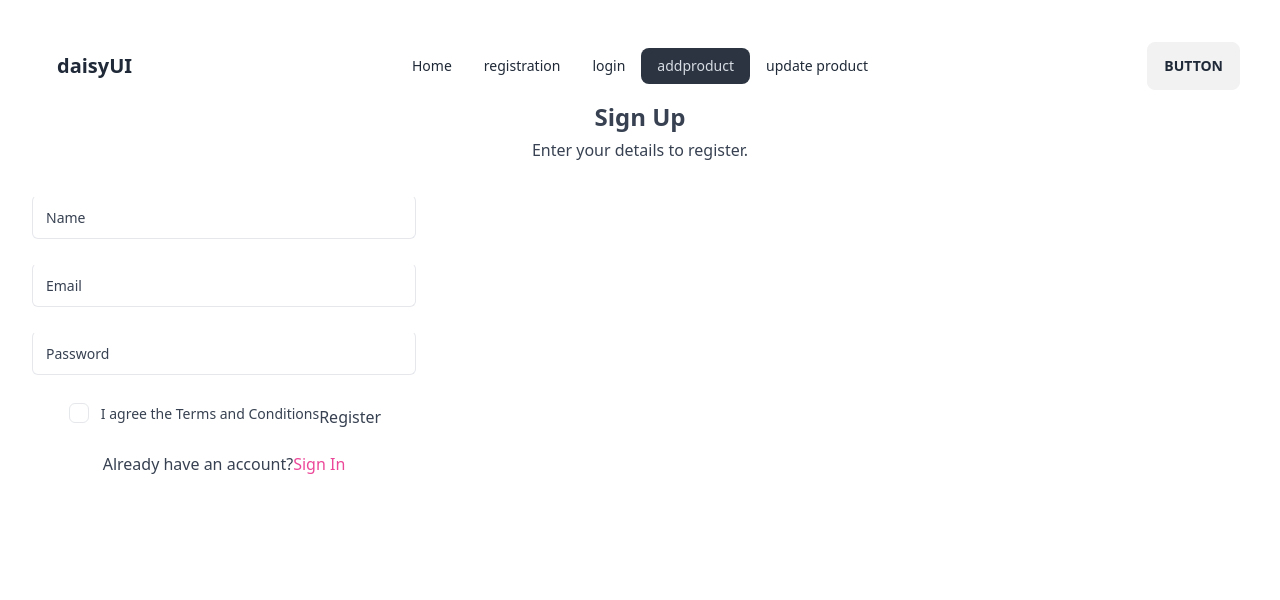
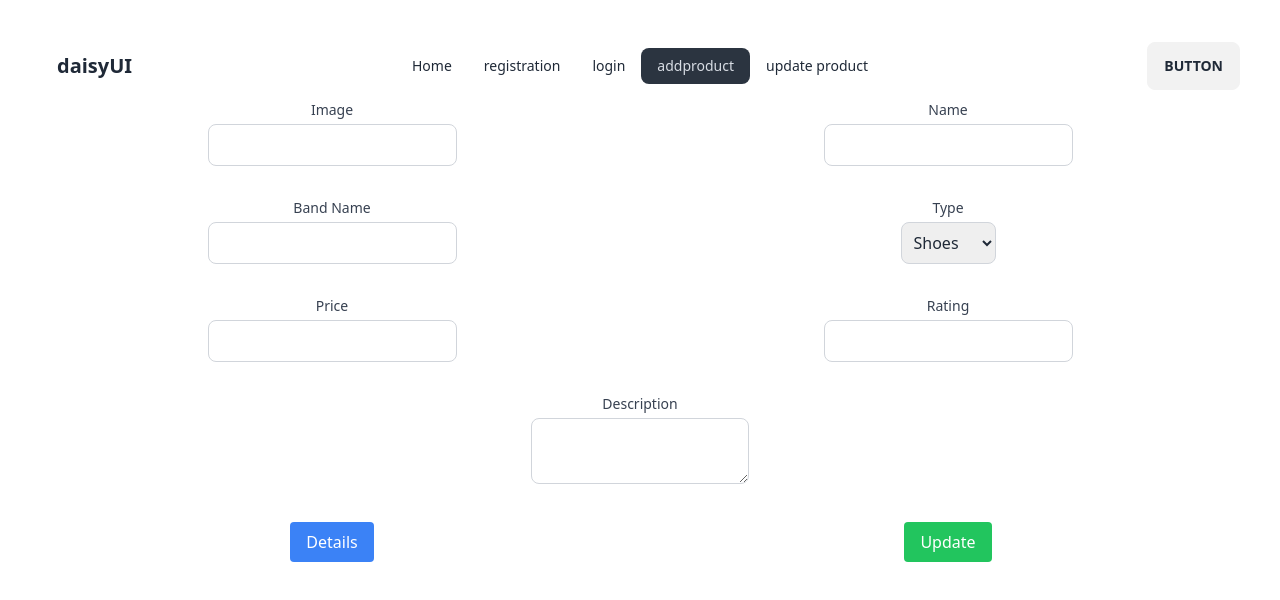
Before and after one commit to Pritom003/Brand-Shop-client, a React (Vite) app: page /Add in a window 1280 px wide. Shown: the top 600 px of the page. Built offline with nearby package versions, Linux system fonts and the light colour scheme.

Commit message:
added products and registration routs data

```diff
--- a/package.json
+++ b/package.json
@@ -15,7 +15,8 @@
     "react": "^18.2.0",
     "react-dom": "^18.2.0",
     "react-router-dom": "^6.17.0",
-    "sort-by": "^1.2.0"
+    "sort-by": "^1.2.0",
+    "sweetalert2": "^11.7.32"
   },
   "devDependencies": {
     "@types/react": "^18.2.15",
--- a/src/COMPONENT/Pages/AddProduct.jsx
+++ b/src/COMPONENT/Pages/AddProduct.jsx
@@ -1,133 +1,140 @@
 import React from 'react';
+import Swal from 'sweetalert2';
 
 const AddProduct = () => {
+  const handlechange = (e) => {
+    e.preventDefault();
+    const form = e.target;
+    const photo=form.photo.value
+    const name = form.name.value;
+    const bandName = form.bandName.value;
+    const type = form.type.value;
+    const price = form.price.value;
+    const rating = form.rating.value;
+    const description = form.description.value;
+    const mydata = {
+      name,
+      bandName,
+      type,
+      price,
+      rating,
+      description,
+      photo
+    };
+    console.log(mydata);
+    // send backend data
+     fetch('http://localhost:5000/products',{
+      method:'POST',
+      headers:{
+        "Content-Type":"application/json",
+      },
+      body:JSON.stringify(mydata)
+     })
+     .then(res=>res.json())
+     .then(data=>{
+      console.log(data)
+      if(data.insertedId){
+        Swal.fire({
+          position: 'top-end',
+          icon: 'success',
+          title: 'Your work has been saved',
+          showConfirmButton: false,
+          timer: 1500
+        })
+
+      }
+     })
+  };
+
   return (
     <div>
-      <div
-  className="relative flex flex-col rounded-xl bg-transparent bg-clip-border text-gray-700 shadow-none">
-  <h4
-  className="block font-sans text-2xl font-semibold leading-snug tracking-normal text-blue-gray-900 antialiased">
-    Sign Up
-  </h4>
-  <p
-  className="mt-1 block font-sans text-base font-normal leading-relaxed text-gray-700 antialiased">
-    Enter your details to register.
-  </p>
-  <form
-  className="mt-8 mb-2 w-80 max-w-screen-lg sm:w-96">
-    <div
-  className="mb-4 flex flex-col gap-6">
-      <div
-  className="relative h-11 w-full min-w-[200px]">
-        <input
+      <form onSubmit={handlechange} className="grid grid-cols-1 sm:grid-cols-1 md:grid-cols-2 lg:grid-cols-2 gap-4">
+        <div className="mb-4 sm:grid-cols-2 lg:grid-cols-1">
+          <label className="block text-sm font-medium text-gray-700">Image</label>
+          <input
+            type="photo"
 
-  className="peer h-full w-full rounded-md border border-blue-gray-200 border-t-transparent bg-transparent px-3 py-3 font-sans text-sm font-normal text-blue-gray-700 outline outline-0 transition-all placeholder-shown:border placeholder-shown:border-blue-gray-200 placeholder-shown:border-t-blue-gray-200 focus:border-2 focus:border-pink-500 focus:border-t-transparent focus:outline-0 disabled:border-0 disabled:bg-blue-gray-50"
-          placeHolder=" "
-        />
-        <label
-  className="before:content[' '] after:content[' '] pointer-events-none absolute left-0 -top-1.5 flex h-full w-full select-none text-[11px] font-normal leading-tight text-blue-gray-400 transition-all before:pointer-events-none before:mt-[6.5px] before:mr-1 before:box-border before:block before:h-1.5 before:w-2.5 before:rounded-tl-md before:border-t before:border-l before:border-blue-gray-200 before:transition-all after:pointer-events-none after:mt-[6.5px] after:ml-1 after:box-border after:block after:h-1.5 after:w-2.5 after:flex-grow after:rounded-tr-md after:border-t after:border-r after:border-blue-gray-200 after:transition-all peer-placeholder-shown:text-sm peer-placeholder-shown:leading-[4.1] peer-placeholder-shown:text-blue-gray-500 peer-placeholder-shown:before:border-transparent peer-placeholder-shown:after:border-transparent peer-focus:text-[11px] peer-focus:leading-tight peer-focus:text-pink-500 peer-focus:before:border-t-2 peer-focus:before:border-l-2 peer-focus:before:!border-pink-500 peer-focus:after:border-t-2 peer-focus:after:border-r-2 peer-focus:after:!border-pink-500 peer-disabled:text-transparent peer-disabled:before:border-transparent peer-disabled:after:border-transparent peer-disabled:peer-placeholder-shown:text-blue-gray-500">
-          Name
-        </label>
-      </div>
-      <div
-  className="relative h-11 w-full min-w-[200px]">
-        <input
+            name="photo"
+            className="mt-1 p-2 rounded-lg border border-gray-300 focus:ring focus:ring-indigo-200 focus:outline-none"
+          />
+        </div>
 
-  className="peer h-full w-full rounded-md border border-blue-gray-200 border-t-transparent bg-transparent px-3 py-3 font-sans text-sm font-normal text-blue-gray-700 outline outline-0 transition-all placeholder-shown:border placeholder-shown:border-blue-gray-200 placeholder-shown:border-t-blue-gray-200 focus:border-2 focus:border-pink-500 focus:border-t-transparent focus:outline-0 disabled:border-0 disabled:bg-blue-gray-50"
-          placeHolder=" "
-        />
-        <label
-  className="before:content[' '] after:content[' '] pointer-events-none absolute left-0 -top-1.5 flex h-full w-full select-none text-[11px] font-normal leading-tight text-blue-gray-400 transition-all before:pointer-events-none before:mt-[6.5px] before:mr-1 before:box-border before:block before:h-1.5 before:w-2.5 before:rounded-tl-md before:border-t before:border-l before:border-blue-gray-200 before:transition-all after:pointer-events-none after:mt-[6.5px] after:ml-1 after:box-border after:block after:h-1.5 after:w-2.5 after:flex-grow after:rounded-tr-md after:border-t after:border-r after:border-blue-gray-200 after:transition-all peer-placeholder-shown:text-sm peer-placeholder-shown:leading-[4.1] peer-placeholder-shown:text-blue-gray-500 peer-placeholder-shown:before:border-transparent peer-placeholder-shown:after:border-transparent peer-focus:text-[11px] peer-focus:leading-tight peer-focus:text-pink-500 peer-focus:before:border-t-2 peer-focus:before:border-l-2 peer-focus:before:!border-pink-500 peer-focus:after:border-t-2 peer-focus:after:border-r-2 peer-focus:after:!border-pink-500 peer-disabled:text-transparent peer-disabled:before:border-transparent peer-disabled:after:border-transparent peer-disabled:peer-placeholder-shown:text-blue-gray-500">
-          Email
-        </label>
-      </div>
-      <div
-  className="relative h-11 w-full min-w-[200px]">
-        <input
-          type="password"
+        <div className="mb-4 sm:grid-cols-2 lg:grid-cols-1">
+          <label className="block text-sm font-medium text-gray-700">Name</label>
+          <input
+            type="text"
 
-  className="peer h-full w-full rounded-md border border-blue-gray-200 border-t-transparent bg-transparent px-3 py-3 font-sans text-sm font-normal text-blue-gray-700 outline outline-0 transition-all placeholder-shown:border placeholder-shown:border-blue-gray-200 placeholder-shown:border-t-blue-gray-200 focus:border-2 focus:border-pink-500 focus:border-t-transparent focus:outline-0 disabled:border-0 disabled:bg-blue-gray-50"
-          placeHolder=" "
-        />
-        <label
-  className="before:content[' '] after:content[' '] pointer-events-none absolute left-0 -top-1.5 flex h-full w-full select-none text-[11px] font-normal leading-tight text-blue-gray-400 transition-all before:pointer-events-none before:mt-[6.5px] before:mr-1 before:box-border before:block before:h-1.5 before:w-2.5 before:rounded-tl-md before:border-t before:border-l before:border-blue-gray-200 before:transition-all after:pointer-events-none after:mt-[6.5px] after:ml-1 after:box-border after:block after:h-1.5 after:w-2.5 after:flex-grow after:rounded-tr-md after:border-t after:border-r after:border-blue-gray-200 after:transition-all peer-placeholder-shown:text-sm peer-placeholder-shown:leading-[4.1] peer-placeholder-shown:text-blue-gray-500 peer-placeholder-shown:before:border-transparent peer-placeholder-shown:after:border-transparent peer-focus:text-[11px] peer-focus:leading-tight peer-focus:text-pink-500 peer-focus:before:border-t-2 peer-focus:before:border-l-2 peer-focus:before:!border-pink-500 peer-focus:after:border-t-2 peer-focus:after:border-r-2 peer-focus:after:!border-pink-500 peer-disabled:text-transparent peer-disabled:before:border-transparent peer-disabled:after:border-transparent peer-disabled:peer-placeholder-shown:text-blue-gray-500">
-          Password
-        </label>
-      </div>
-    </div>
-    <div
-  className="inline-flex items-center">
-      <label
+            name="name"
+            className="mt-1 p-2 rounded-lg border border-gray-300 focus:ring focus:ring-indigo-200 focus:outline-none"
+          />
+        </div>
 
-  className="relative -ml-2.5 flex cursor-pointer items-center rounded-full p-3"
-        for="checkbox"
-        data-ripple-dark="true"
-      >
-        <input
-          type="checkbox"
+        <div className="mb-4 sm:grid-cols-2 lg:grid-cols-1">
+          <label className="block text-sm font-medium text-gray-700">Band Name</label>
+          <input
+            type="text"
 
-  className="before:content[''] peer relative h-5 w-5 cursor-pointer appearance-none rounded-md border border-blue-gray-200 transition-all before:absolute before:top-2/4 before:left-2/4 before:block before:h-12 before:w-12 before:-translate-y-2/4 before:-translate-x-2/4 before:rounded-full before:bg-blue-gray-500 before:opacity-0 before:transition-opacity checked:border-pink-500 checked:bg-pink-500 checked:before:bg-pink-500 hover:before:opacity-10"
-          id="checkbox"
-        />
-        <span
-  className="pointer-events-none absolute top-2/4 left-2/4 -translate-y-2/4 -translate-x-2/4 text-white opacity-0 transition-opacity peer-checked:opacity-100">
-          <svg
-            xmlns="http://www.w3.org/2000/svg"
+            name="bandName"
+            className="mt-1 p-2 rounded-lg border border-gray-300 focus:ring focus:ring-indigo-200 focus:outline-none"
+          />
+        </div>
 
-  className="h-3.5 w-3.5"
-            viewBox="0 0 20 20"
-            fill="currentColor"
-            stroke="currentColor"
-            stroke-width="1"
+        <div className="mb-4 sm:grid-cols-2 lg:grid-cols-1">
+          <label className="block text-sm font-medium text-gray-700">Type</label>
+          <select
+
+            name="type"
+            className="mt-1 p-2 rounded-lg border border-gray-300 focus:ring focus:ring-indigo-200 focus:outline-none"
           >
-            <path
-              fill-rule="evenodd"
-              d="M16.707 5.293a1 1 0 010 1.414l-8 8a1 1 0 01-1.414 0l-4-4a1 1 0 011.414-1.414L8 12.586l7.293-7.293a1 1 0 011.414 0z"
-              clip-rule="evenodd"
-            ></path>
-          </svg>
-        </span>
-      </label>
-      <label
+            <option value="shoes">Shoes</option>
+            <option value="shirt">Shirt</option>
+            <option value="t-shirt">T-Shirt</option>
+            <option value="glasses">Glasses</option>
+            <option value="cap">Cap</option>
+          </select>
+        </div>
 
-  className="mt-px cursor-pointer select-none font-light text-gray-700"
-        for="checkbox"
-      >
-        <p
-  className="flex items-center font-sans text-sm font-normal leading-normal text-gray-700 antialiased">
-          I agree the
-          <a
+        <div className="mb-4 sm:grid-cols-2 lg:grid-cols-1">
+          <label className="block text-sm font-medium text-gray-700">Price</label>
+          <input
+            type="number"
 
-  className="font-medium transition-colors hover:text-pink-500"
-            href="#"
-          >
-            &nbsp;Terms and Conditions
-          </a>
-        </p>
-      </label>
-    </div>
-    <button
+            name="price"
+            className="mt-1 p-2 rounded-lg border border-gray-300 focus:ring focus:ring-indigo-200 focus:outline-none"
+          />
+        </div>
 
-  classNameName="mt-6 block w-full select-none rounded-lg bg-pink-500 py-3 px-6 text-center align-middle font-sans text-xs font-bold uppercase text-white shadow-md shadow-pink-500/20 transition-all hover:shadow-lg hover:shadow-pink-500/40 focus:opacity-[0.85] focus:shadow-none active:opacity-[0.85] active:shadow-none disabled:pointer-events-none disabled:opacity-50 disabled:shadow-none"
-      type="button"
-      data-ripple-light="true"
-    >
-      Register
-    </button>
-    <p
-  className="mt-4 block text-center font-sans text-base font-normal leading-relaxed text-gray-700 antialiased">
-      Already have an account?
-      <a
+        <div className="mb-4 sm:grid-cols-2 lg:grid-cols-1">
+          <label className="block text-sm font-medium text-gray-700">Rating</label>
+          <input
+            type="number"
 
-  className="font-medium text-pink-500 transition-colors hover:text-blue-700"
-        href="#"
-      >
-        Sign In
-      </a>
-    </p>
-  </form>
-</div>
+            name="rating"
+            className="mt-1 p-2 rounded-lg border border-gray-300 focus:ring focus:ring-indigo-200 focus:outline-none"
+          />
+        </div>
 
+        <div className="mb-4 sm:grid-cols-2 lg:grid-cols-1 col-span-2">
+          <label className="block text-sm font-medium text-gray-700">Description</label>
+          <textarea
+
+            name="description"
+            className="mt-1 p-2 rounded-lg border border-gray-300 focus:ring focus:ring-indigo-200 focus:outline-none"
+          ></textarea>
+        </div>
+
+        <div>
+          <button type="button" className="bg-blue-500 text-white px-4 py-2 rounded hover:bg-blue-600">
+            Details
+          </button>
+        </div>
+
+        <div>
+          <button type="submit" className="bg-green-500 text-white px-4 py-2 rounded hover:bg-green-600">
+            Update
+          </button>
+        </div>
+      </form>
     </div>
   );
 };
--- a/src/COMPONENT/Pages/Home.jsx
+++ b/src/COMPONENT/Pages/Home.jsx
@@ -21,7 +21,7 @@ fetch('homecard.json')
           data?.map((item)=>
 
           <div  key={item.id} className="card w-36 glass ">
-             <Link to='/add'>
+             <Link to='/product'>
       <figure><img src={item.image} alt="car!"/></figure>
       <div className="card-body">
         <h2 className="card-title">{item.name}</h2>
--- a/src/COMPONENT/Pages/Registration.jsx
+++ b/src/COMPONENT/Pages/Registration.jsx
@@ -1,10 +1,68 @@
 import React from 'react';
 
 const Registration = () => {
+const handleregister=e=>{
+  e.preventDefault()
+  const form = e.target;
+  const photo=form.photo.value
+  const name = form.name.value;
+ const email = form.email.value;
+ const password=form.password.value
+const info={photo,email,name,password}
+console.log(info)
+
+
+
+}
+
+
+
+
   return (
-    <div>
-      Registration
+    <div  className="hero min-h-screen bg-base-200">
+      <div className="hero-content flex-col lg:flex-row-reverse">
+        <div className="text-center lg:text-left">
+          <h1 className="text-5xl font-bold">Registration now!</h1>
+          <p className="py-6">Provident cupiditate voluptatem et in. Quaerat fugiat ut assumenda excepturi exercitationem quasi. In deleniti eaque aut repudiandae et a id nisi.</p>
+        </div>
+        <div className="card flex-shrink-0 w-full max-w-sm shadow-2xl bg-base-100">
+          <form onSubmit={handleregister} className="card-body">
 
+          <div className="form-control">
+              <label className="label">
+                <span className="label-text">photo</span>
+              </label>
+              <input type="photo" name='photo' placeholder="photourl" className="input input-bordered" required />
+            </div>
+
+            <div className="form-control">
+              <label className="label">
+                <span className="label-text">name</span>
+              </label>
+              <input type="text" name='name' placeholder="Your Name" className="input input-bordered" required />
+            </div>
+
+            <div className="form-control">
+              <label className="label">
+                <span className="label-text">Email</span>
+              </label>
+              <input type="email" name='email' placeholder="email" className="input input-bordered" required />
+            </div>
+            <div className="form-control">
+              <label className="label">
+                <span className="label-text">Password</span>
+              </label>
+              <input type="password" name='password' placeholder="password" className="input input-bordered" required />
+              <label className="label">
+                <a href="#" className="label-text-alt link link-hover">Forgot password?</a>
+              </label>
+            </div>
+            <div className="form-control mt-6">
+              <button className="btn btn-primary">Registration</button>
+            </div>
+          </form>
+        </div>
+      </div>
     </div>
   );
 };
--- a/src/main.jsx
+++ b/src/main.jsx
@@ -12,6 +12,7 @@ import UpdateProduct from './COMPONENT/Pages/UpdateProduct.jsx';
 import Login from './COMPONENT/Pages/Login.jsx';
 import Registration from './COMPONENT/Pages/Registration.jsx';
 import ROuts from './COMPONENT/Pages/ROuts.jsx';
+import Products from './COMPONENT/Pages/Products.jsx';
 const router = createBrowserRouter([
   {
     path: "/",
@@ -37,6 +38,11 @@ const router = createBrowserRouter([
     {
       path:'/regi',
       element:<Registration></Registration>
+    },
+    {
+      path:'/product',
+      element:<Products></Products>
+      ,loader:()=>fetch('http://localhost:5000/products')
     }
     ]
   },
```
Also changed, not shown: src/COMPONENT/Pages/Products.jsx (added, +30 -0 lines), src/COMPONENT/Pages/registration.css (added), 1 other file (tests, documents, lock files or other folders).
